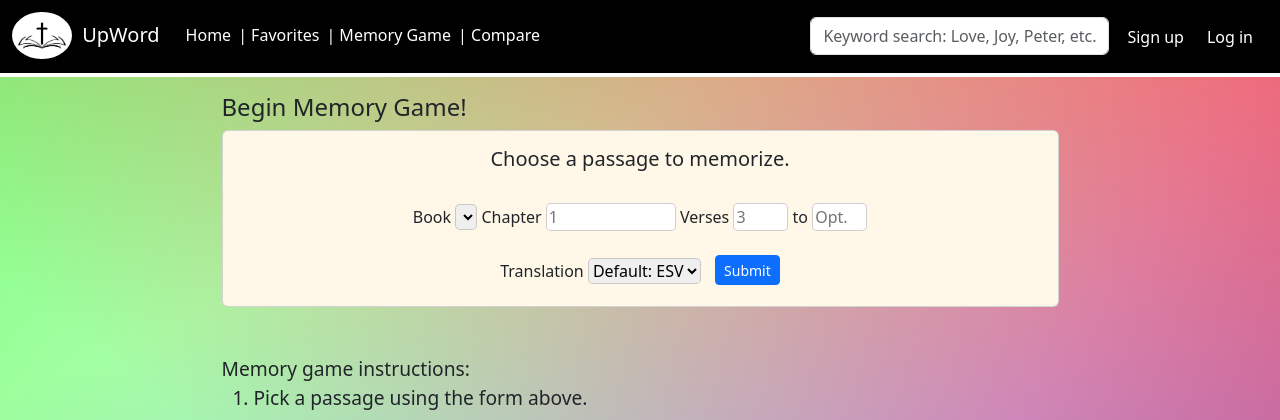
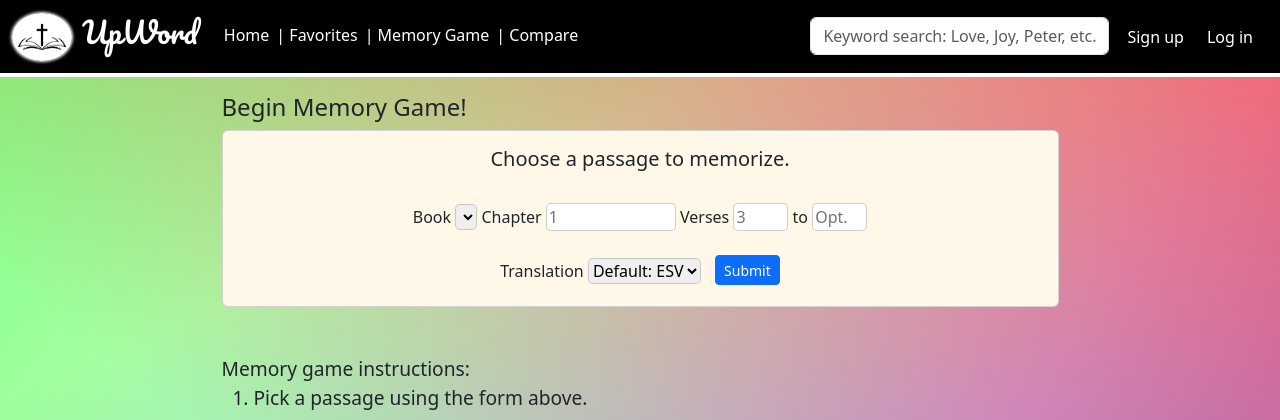
Before and after one commit to NSoucier/UpWord-Project1, a Flask app: page /game in a window 1280 px wide. Shown: the top 420 px of the page. Run offline with Flask 3, Linux system fonts and the light colour scheme; lists and menus that the app fills with data are empty.

Commit message:
changed logo font

```diff
--- a/static/app.css
+++ b/static/app.css
@@ -25,6 +25,10 @@ body {
 
 #home {
   color: white;
+  font-family: "Pacifico", cursive;
+  font-weight: 300;
+  font-style: normal;
+  font-size: 29px;
 }
 
 #user-link {
@@ -46,6 +50,7 @@ body {
     margin-right: 5px;
     width: 60px;
     border-radius: 50%;
+    box-shadow: 0 0 3px 1px white;
 }
 
 .nav-link {
--- a/templates/index.html
+++ b/templates/index.html
@@ -6,6 +6,9 @@
     <link rel="stylesheet" href="/static/app.css">
     <link href="https://cdn.jsdelivr.net/npm/bootstrap@5.3.3/dist/css/bootstrap.min.css" rel="stylesheet" integrity="sha384-QWTKZyjpPEjISv5WaRU9OFeRpok6YctnYmDr5pNlyT2bRjXh0JMhjY6hW+ALEwIH" crossorigin="anonymous">
     <link rel="stylesheet" href="https://cdnjs.cloudflare.com/ajax/libs/font-awesome/6.5.2/css/all.min.css" integrity="sha512-SnH5WK+bZxgPHs44uWIX+LLJAJ9/2PkPKZ5QiAj6Ta86w+fsb2TkcmfRyVX3pBnMFcV7oQPJkl9QevSCWr3W6A==" crossorigin="anonymous" referrerpolicy="no-referrer" />
+    <link rel="preconnect" href="https://fonts.googleapis.com">
+    <link rel="preconnect" href="https://fonts.gstatic.com" crossorigin>
+    <link href="https://fonts.googleapis.com/css2?family=Pacifico&display=swap" rel="stylesheet">
     <title>UpWord</title>
     <link rel="icon" type="image/x-icon" href="/static/Images/favicon.ico">
 </head>
```
